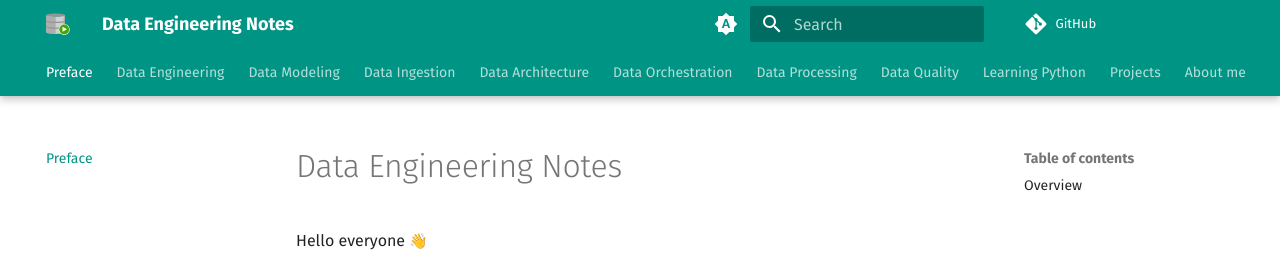
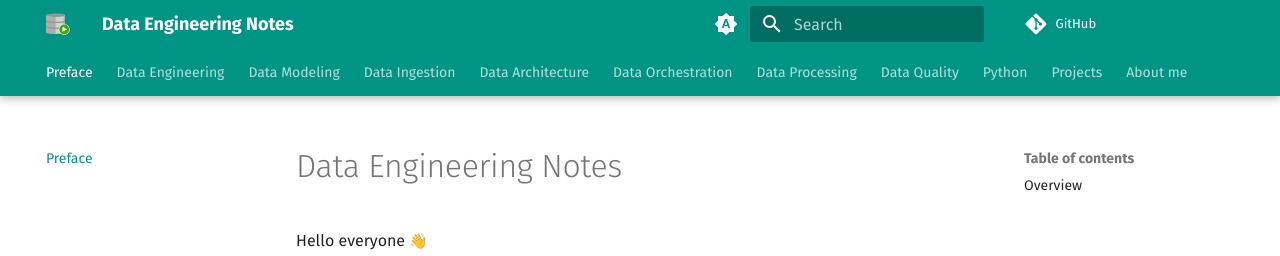
Before and after one commit to karlchris/data-engineering, an MkDocs documentation site: the page built from docs/index.md, in a window 1280 px wide. Shown: the top 256 px of the page. Built offline with MkDocs 1.6.1 and Material for MkDocs 9.7.7, drawn with Linux system fonts in a browser that asks for light colours; emoji names are drawn with the system emoji font; comment, search, counter and statistics services are not loaded.

Commit message:
change python

```diff
--- a/mkdocs.yml
+++ b/mkdocs.yml
@@ -168,7 +168,7 @@ nav:
     - What is data quality?: 'data-quality/README.md'
     - dbt test: 'data-quality/dbt-test/README.md'
 
-  - Learning Python:
+  - Python:
     - Why Python?: 'learning-python/README.md'
     - Object Oriented Programming:
       - What is OOP?: 'learning-python/oop/README.md'
```
